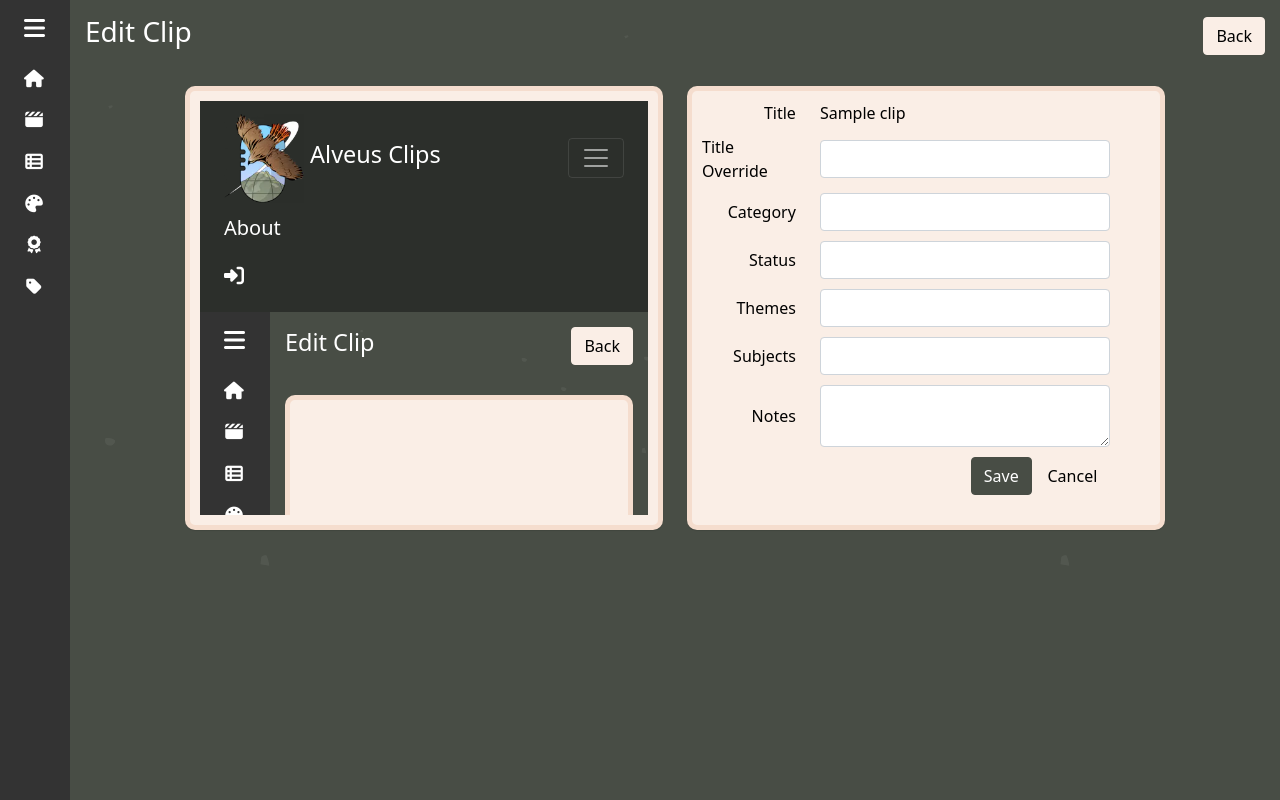
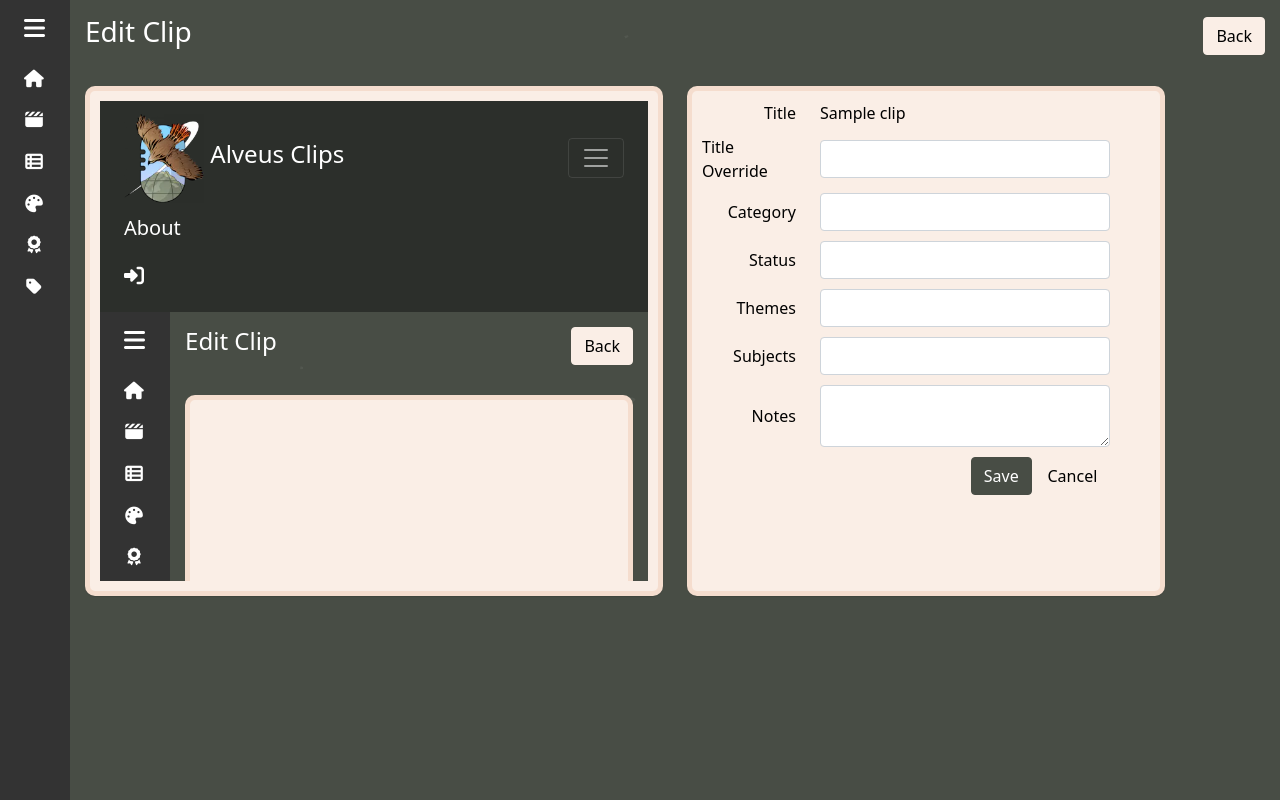
Before and after one commit to wazix11/cliprepo, a Flask app: template app/templates/dash/clips/edit_clip.html in a window 1280 px wide. Shown: the part 115-915 px from the top of the page. Run offline with Flask 3, Linux system fonts and the light colour scheme; tables that the repository leaves empty hold one stand-in row (values such as "Sample post"); the template is opened without the code that fills it: values that come from a table or form of the project are taken from there, most other values are stand-ins (such as "Sample title", 1, 10 or a date in 2020); lists and menus that the app fills with data are empty; parts of the project's set-up code (start-up, migrations or seed data) failed here and were passed over; some libraries are stand-ins or nearby versions.

Commit message:
increase size of embedded clip player on edit page

```diff
--- a/app/templates/dash/clips/edit_clip.html
+++ b/app/templates/dash/clips/edit_clip.html
@@ -7,14 +7,14 @@
     </section>
     <section class="main-content">
         <div class="row">
-            <div class="col-xl-5 offset-xl-1 col-lg-8 offset-lg-2 col-md-10 offset-md-1 col-sm-12">
+            <div class="col-xl-6 offset-xl-0 col-lg-10 offset-lg-1 col-md-10 offset-md-1 col-sm-12 mb-3">
                 <div class="box box-light" style="height: 100%;">
-                    <div class="box-body" style="height: 100%; min-height: 400px;">
+                    <div class="box-body" style="height: 100%; min-height: 480px;">
                         <iframe src="{{ clip.embed_url }}&parent={{ embed_parent }}" width="100%" height="100%"></iframe>
                     </div>
                 </div>
             </div>
-            <div class="col-xl-5 offset-xl-0 col-lg-8 offset-lg-2 col-md-10 offset-md-1 col-sm-12">
+            <div class="col-xl-5 offset-xl-0 col-lg-10 offset-lg-1 col-md-10 offset-md-1 col-sm-12 mb-3">
                 <div class="box box-light" style="height: 100%;">
                     <div class="box-body">
                         {% with errors = get_flashed_messages(category_filter=["form-error"]) %}
```
